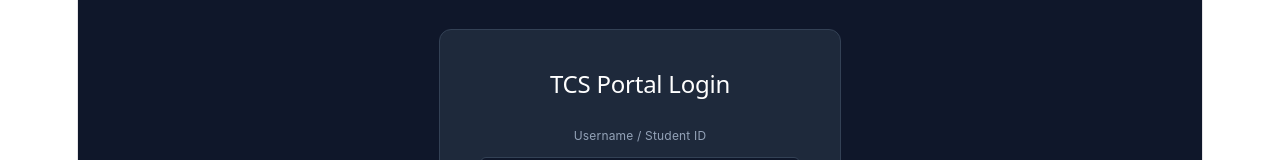
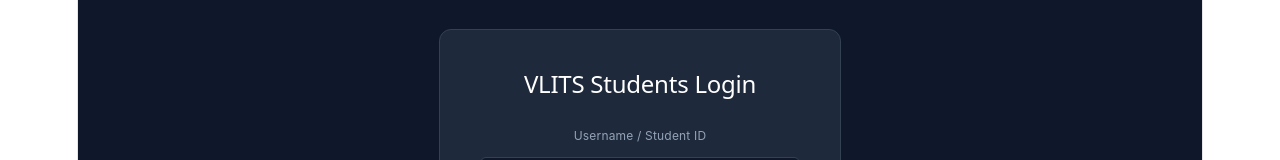
Before and after one commit to VenkataSaiTeja1/TCS, a React (Vite) app: page / in a window 1280 px wide. Shown: the part 193-353 px from the top of the page. Built offline with nearby package versions, Linux system fonts and the light colour scheme.

Commit message:
Update App.jsx

```diff
--- a/src/App.jsx
+++ b/src/App.jsx
@@ -1204,7 +1204,7 @@ function Login({ onLogin, students }) {
   return (
     <div style={{ display: 'flex', justifyContent: 'center', alignItems: 'center', height: '100vh', background: '#0F172A', fontFamily: "'Inter', sans-serif" }}>
       <form onSubmit={handleLogin} style={{ background: '#1E293B', padding: '40px', borderRadius: '12px', width: '320px', border: '1px solid #334155' }}>
-        <h2 style={{ color: 'white', textAlign: 'center', marginBottom: '24px' }}>TCS Portal Login</h2>
+        <h2 style={{ color: 'white', textAlign: 'center', marginBottom: '24px' }}>VLITS Students Login</h2>
         {error && <div style={{ color: '#EF4444', fontSize: '12px', marginBottom: '16px', textAlign: 'center' }}>{error}</div>}
 
         <div style={{ marginBottom: '16px' }}>
```
